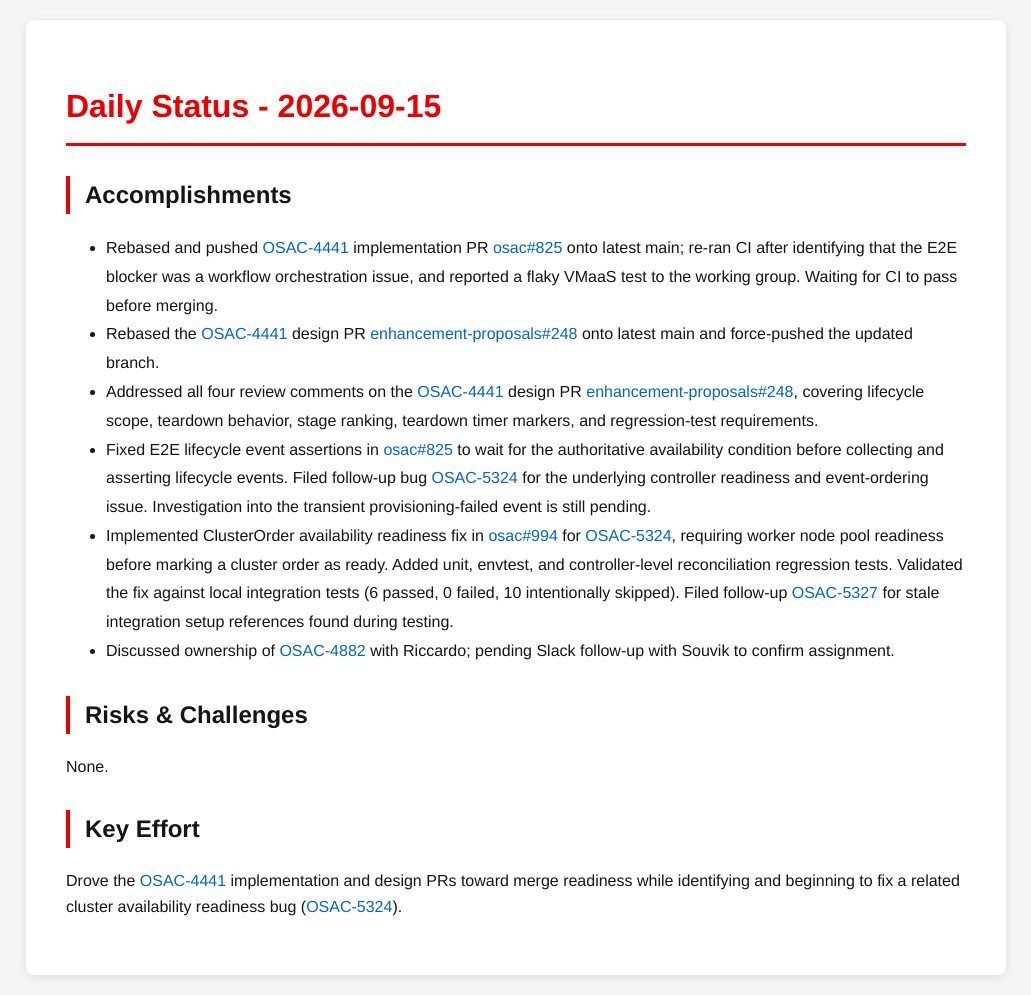
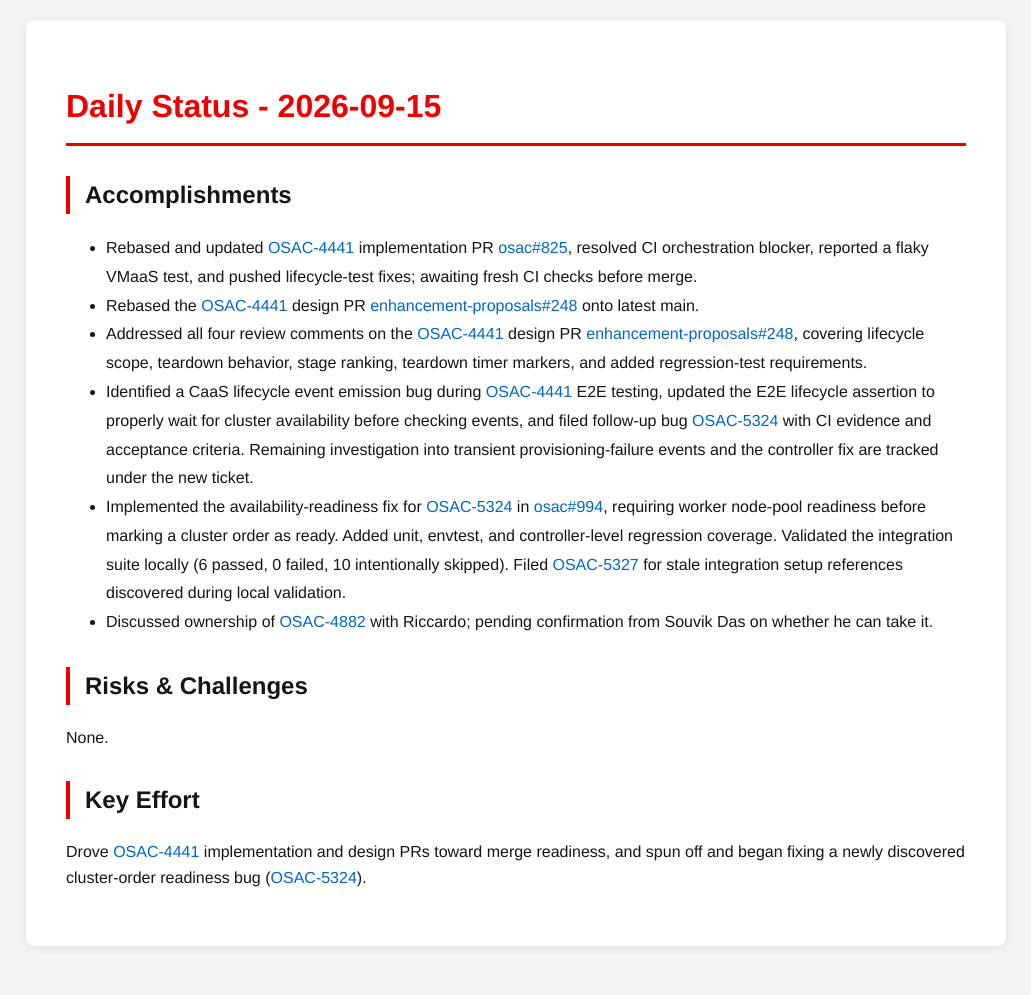
Before and after one commit to tzvatot/daily-status, a Jekyll site: the page built from 2026-09-15.md, in a window 1280 px wide. Shown: the whole page, without its empty margins (124-1155 px from the left). Built offline with Jekyll 4.4.1, drawn with Linux system fonts in a browser that asks for light colours; after the commit the page ends 966 px from its top, so only the background shows below that.

Commit message:
Daily status update - 2026-09-15

```diff
--- a/2026-09-15.md
+++ b/2026-09-15.md
@@ -7,15 +7,15 @@ date: 2026-09-15
 # Daily Status - 2026-09-15
 
 ## Accomplishments
-- Rebased and pushed [OSAC-4441](https://redhat.atlassian.net/browse/OSAC-4441) implementation PR [osac#825](https://github.com/osac-project/osac/pull/825) onto latest main; re-ran CI after identifying that the E2E blocker was a workflow orchestration issue, and reported a flaky VMaaS test to the working group. Waiting for CI to pass before merging.
-- Rebased the [OSAC-4441](https://redhat.atlassian.net/browse/OSAC-4441) design PR [enhancement-proposals#248](https://github.com/osac-project/enhancement-proposals/pull/248) onto latest main and force-pushed the updated branch.
-- Addressed all four review comments on the [OSAC-4441](https://redhat.atlassian.net/browse/OSAC-4441) design PR [enhancement-proposals#248](https://github.com/osac-project/enhancement-proposals/pull/248), covering lifecycle scope, teardown behavior, stage ranking, teardown timer markers, and regression-test requirements.
-- Fixed E2E lifecycle event assertions in [osac#825](https://github.com/osac-project/osac/pull/825) to wait for the authoritative availability condition before collecting and asserting lifecycle events. Filed follow-up bug [OSAC-5324](https://redhat.atlassian.net/browse/OSAC-5324) for the underlying controller readiness and event-ordering issue. Investigation into the transient provisioning-failed event is still pending.
-- Implemented ClusterOrder availability readiness fix in [osac#994](https://github.com/osac-project/osac/pull/994) for [OSAC-5324](https://redhat.atlassian.net/browse/OSAC-5324), requiring worker node pool readiness before marking a cluster order as ready. Added unit, envtest, and controller-level reconciliation regression tests. Validated the fix against local integration tests (6 passed, 0 failed, 10 intentionally skipped). Filed follow-up [OSAC-5327](https://redhat.atlassian.net/browse/OSAC-5327) for stale integration setup references found during testing.
-- Discussed ownership of [OSAC-4882](https://redhat.atlassian.net/browse/OSAC-4882) with Riccardo; pending Slack follow-up with Souvik to confirm assignment.
+- Rebased and updated [OSAC-4441](https://redhat.atlassian.net/browse/OSAC-4441) implementation PR [osac#825](https://github.com/osac-project/osac/pull/825), resolved CI orchestration blocker, reported a flaky VMaaS test, and pushed lifecycle-test fixes; awaiting fresh CI checks before merge.
+- Rebased the [OSAC-4441](https://redhat.atlassian.net/browse/OSAC-4441) design PR [enhancement-proposals#248](https://github.com/osac-project/enhancement-proposals/pull/248) onto latest main.
+- Addressed all four review comments on the [OSAC-4441](https://redhat.atlassian.net/browse/OSAC-4441) design PR [enhancement-proposals#248](https://github.com/osac-project/enhancement-proposals/pull/248), covering lifecycle scope, teardown behavior, stage ranking, teardown timer markers, and added regression-test requirements.
+- Identified a CaaS lifecycle event emission bug during [OSAC-4441](https://redhat.atlassian.net/browse/OSAC-4441) E2E testing, updated the E2E lifecycle assertion to properly wait for cluster availability before checking events, and filed follow-up bug [OSAC-5324](https://redhat.atlassian.net/browse/OSAC-5324) with CI evidence and acceptance criteria. Remaining investigation into transient provisioning-failure events and the controller fix are tracked under the new ticket.
+- Implemented the availability-readiness fix for [OSAC-5324](https://redhat.atlassian.net/browse/OSAC-5324) in [osac#994](https://github.com/osac-project/osac/pull/994), requiring worker node-pool readiness before marking a cluster order as ready. Added unit, envtest, and controller-level regression coverage. Validated the integration suite locally (6 passed, 0 failed, 10 intentionally skipped). Filed [OSAC-5327](https://redhat.atlassian.net/browse/OSAC-5327) for stale integration setup references discovered during local validation.
+- Discussed ownership of [OSAC-4882](https://redhat.atlassian.net/browse/OSAC-4882) with Riccardo; pending confirmation from Souvik Das on whether he can take it.
 
 ## Risks & Challenges
 None.
 
 ## Key Effort
-Drove the [OSAC-4441](https://redhat.atlassian.net/browse/OSAC-4441) implementation and design PRs toward merge readiness while identifying and beginning to fix a related cluster availability readiness bug ([OSAC-5324](https://redhat.atlassian.net/browse/OSAC-5324)).
+Drove [OSAC-4441](https://redhat.atlassian.net/browse/OSAC-4441) implementation and design PRs toward merge readiness, and spun off and began fixing a newly discovered cluster-order readiness bug ([OSAC-5324](https://redhat.atlassian.net/browse/OSAC-5324)).
```
